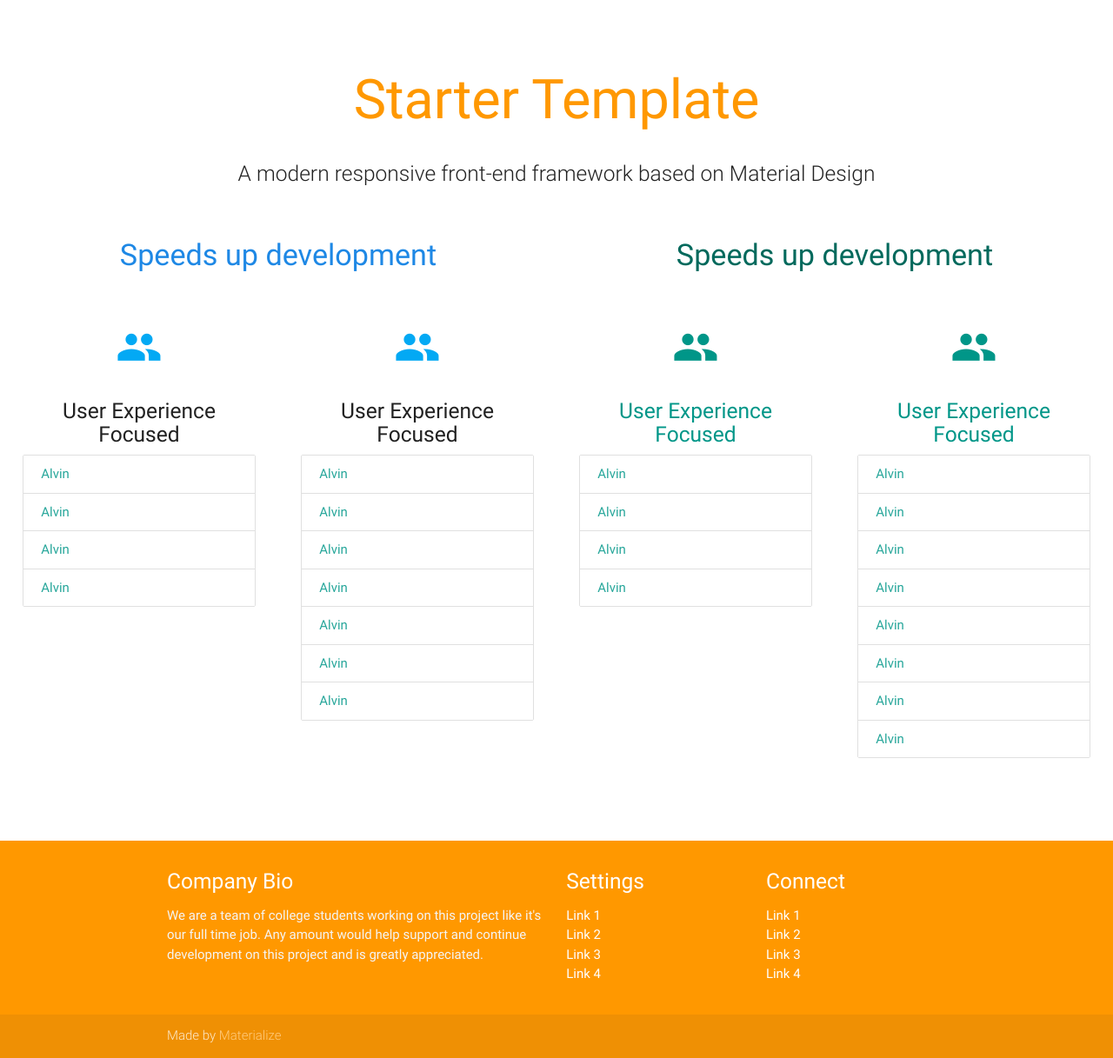
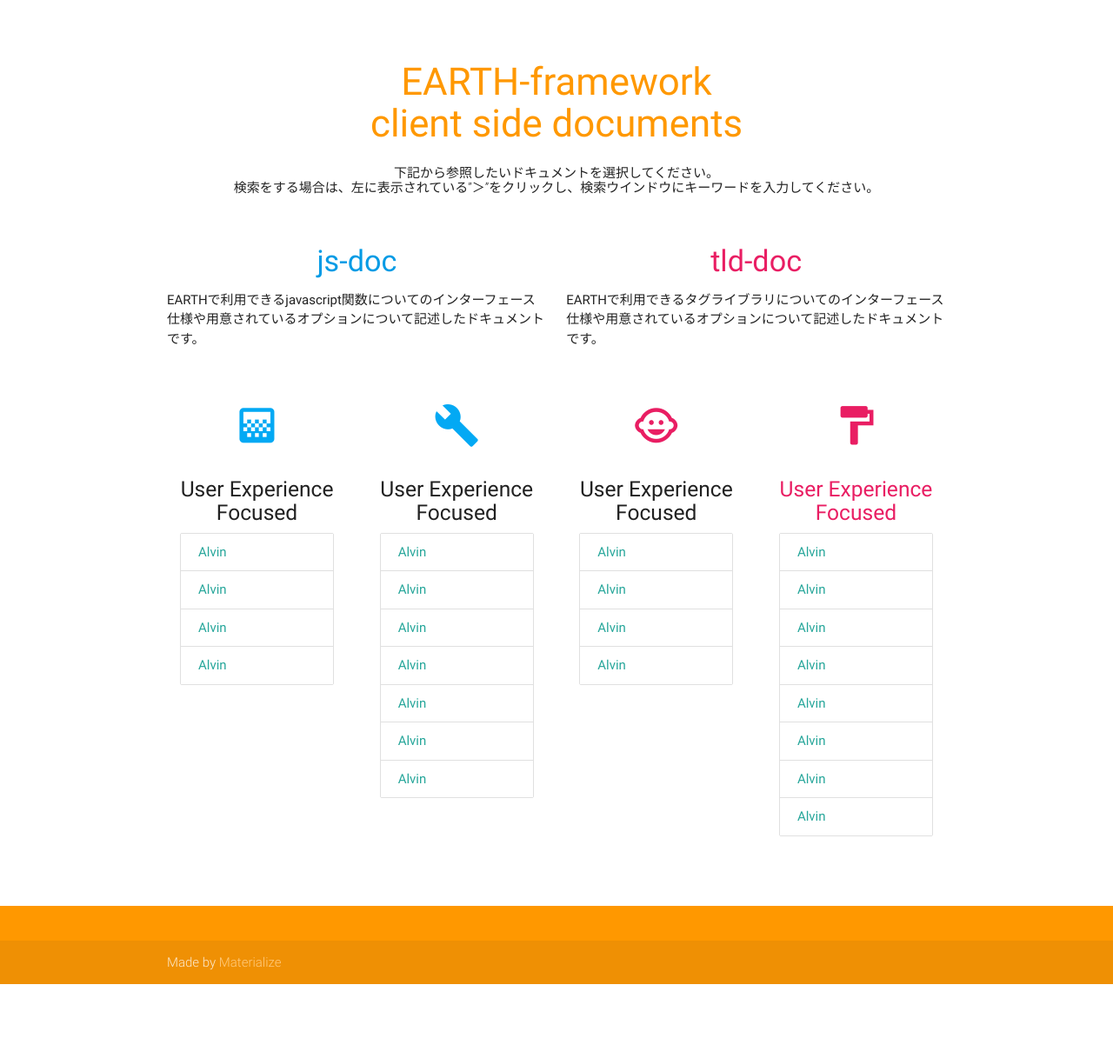
Before and after one commit to nagase2/NewSpringBootSample, a plain HTML site: page starter-template/index.html in a window 1280 px wide. Shown: the part 12-1229 px from the top of the page at 87% size. After the commit the page ends 1144 px from the top, so only its background shows below. Drawn offline with nearby package versions, Linux system fonts and the light colour scheme.

Commit message:
デザインを変更

```diff
--- a/starter-template/index.html
+++ b/starter-template/index.html
@@ -18,34 +18,33 @@
   <div class="section no-pad-bot" id="index-banner">
     <div class="container">
       <br><br>
-      <h1 class="header center orange-text">Starter Template</h1>
+      <h3 class="header center orange-text">EARTH-framework <br/>client side documents</h3>
       <div class="row center">
-        <h5 class="header col s12 light">A modern responsive front-end framework based on Material Design</h5>
+        <h6 class="col s12 light">下記から参照したいドキュメントを選択してください。<br/> 検索をする場合は、左に表示されている”＞”をクリックし、検索ウインドウにキーワードを入力してください。</h6>
       </div>
-
-
     </div>
   </div>
 
 
-  <div class="">
+   <div class="container">
     <div class="section">
 
       <!--   Icon Section   -->
         <div class="row">
          <div class="col s12 m6">
+            <h4 class="BOLD center light-blue-text text-darken-1">js-doc</h4>
+             <div>EARTHで利用できるjavascript関数についてのインターフェース仕様や用意されているオプションについて記述したドキュメントです。</div></div>
 
-
-            <h4 class="center blue-text text-darken-1">Speeds up development</h4></div>
          <div class="col s12 m6">
 
-            <h4 class="center teal-text text-darken-3">Speeds up development</h4>
+            <h4 class="center pink-text ">tld-doc</h4>
+             <div>EARTHで利用できるタグライブラリについてのインターフェース仕様や用意されているオプションについて記述したドキュメントです。</div></div>
             </div>
         </div>
       <div class="row">
         <div class="col s12 m3">
           <div class="icon-block">
-                <h2 class="center light-blue-text"><i class="material-icons pulse">group</i></h2>
+                <h2 class="center light-blue-text"><i class="material-icons">gradient</i></h2>
                 <h5 class="center">User Experience Focused</h5>
                 <div class="collection">
                     <a href="#!" class="waves-effect waves-light collection-item">Alvin</a>
@@ -58,7 +57,7 @@
 
         <div class="col s12 m3">
                    <div class="icon-block">
-                <h2 class="center light-blue-text"><i class="material-icons">group</i></h2>
+                <h2 class="center light-blue-text"><i class="material-icons">build</i></h2>
                 <h5 class="center">User Experience Focused</h5>
                 <div class="collection">
                     <a href="#!" class="waves-effect waves-light collection-item">Alvin</a>
@@ -74,8 +73,8 @@
 
         <div class="col s12 m3">
            <div class="icon-block">
-                <h2 class="center teal-text"><i class="material-icons">group</i></h2>
-                <h5 class="center teal-text text-daken-4">User Experience Focused</h5>
+               <h2 class="center pink-text"><i class="material-icons">child_care</i></h2>
+                <h5 class="center blue-gray-text">User Experience Focused</h5>
                 <div class="collection">
                     <a href="#!" class="waves-effect waves-light collection-item">Alvin</a>
                     <a href="#!" class="waves-effect waves-light collection-item">Alvin</a>
@@ -86,10 +85,10 @@
         </div>
               <div class="col s12 m3">
           <div class="icon-block">
-                <h2 class="center teal-text"><i class="material-icons">group</i></h2>
-                <h5 class="center teal-text text-daken-3">User Experience Focused</h5>
+                <h2 class="center pink-text"><i class="material-icons">format_paint</i></h2>
+                <h5 class="center pink-text text-daken-3">User Experience Focused</h5>
                 <div class="collection">
-                    <a href="#!" class="collection-item">Alvin</a>
+                    <a href="#!" class="collection-item gray-text">Alvin</a>
                     <a href="#!" class="collection-item">Alvin</a>
                     <a href="#!" class="collection-item">Alvin</a>
                     <a href="#!" class="collection-item">Alvin</a>
@@ -110,30 +109,8 @@
   <footer class="page-footer orange">
     <div class="container">
       <div class="row">
-        <div class="col l6 s12">
-          <h5 class="white-text">Company Bio</h5>
-          <p class="grey-text text-lighten-4">We are a team of college students working on this project like it's our full time job. Any amount would help support and continue development on this project and is greatly appreciated.</p>
 
 
-        </div>
-        <div class="col l3 s12">
-          <h5 class="white-text">Settings</h5>
-          <ul>
-            <li><a class="white-text" href="#!">Link 1</a></li>
-            <li><a class="white-text" href="#!">Link 2</a></li>
-            <li><a class="white-text" href="#!">Link 3</a></li>
-            <li><a class="white-text" href="#!">Link 4</a></li>
-          </ul>
-        </div>
-        <div class="col l3 s12">
-          <h5 class="white-text">Connect</h5>
-          <ul>
-            <li><a class="white-text" href="#!">Link 1</a></li>
-            <li><a class="white-text" href="#!">Link 2</a></li>
-            <li><a class="white-text" href="#!">Link 3</a></li>
-            <li><a class="white-text" href="#!">Link 4</a></li>
-          </ul>
-        </div>
       </div>
     </div>
     <div class="footer-copyright">
```
